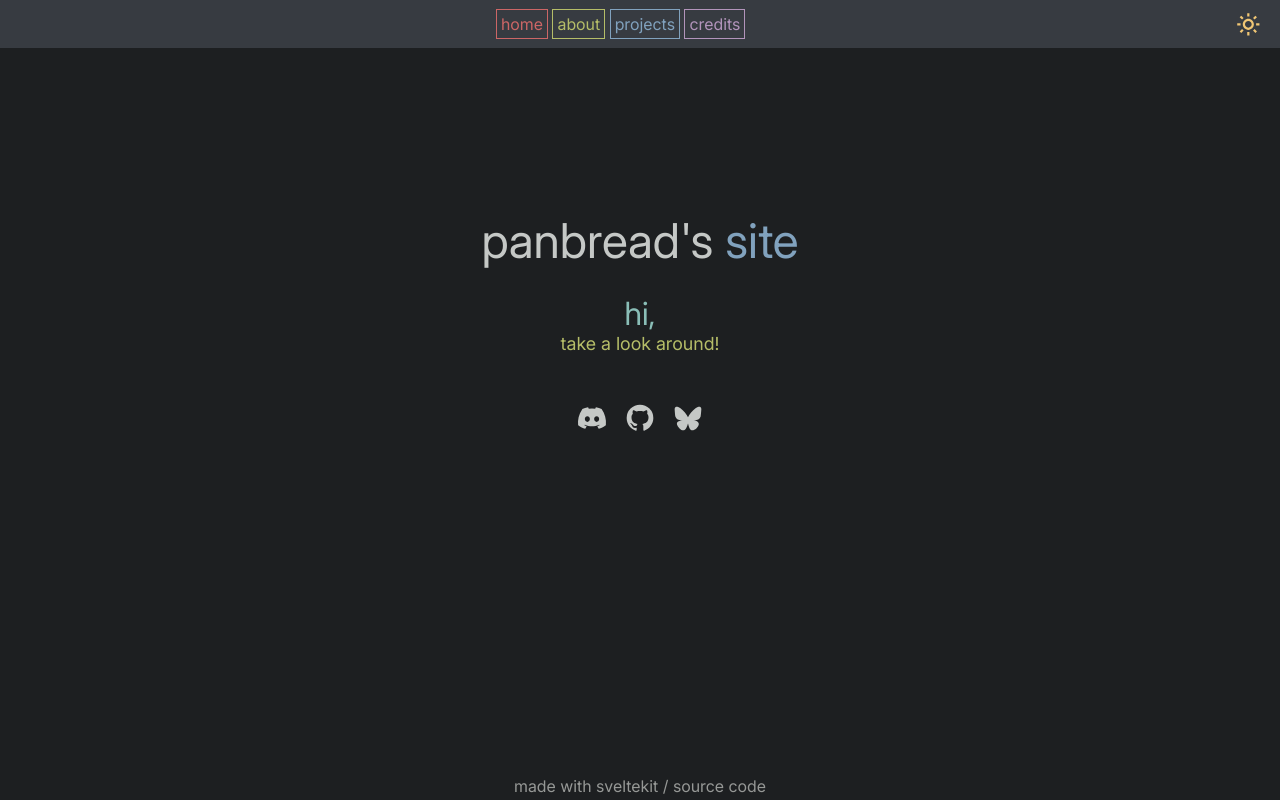
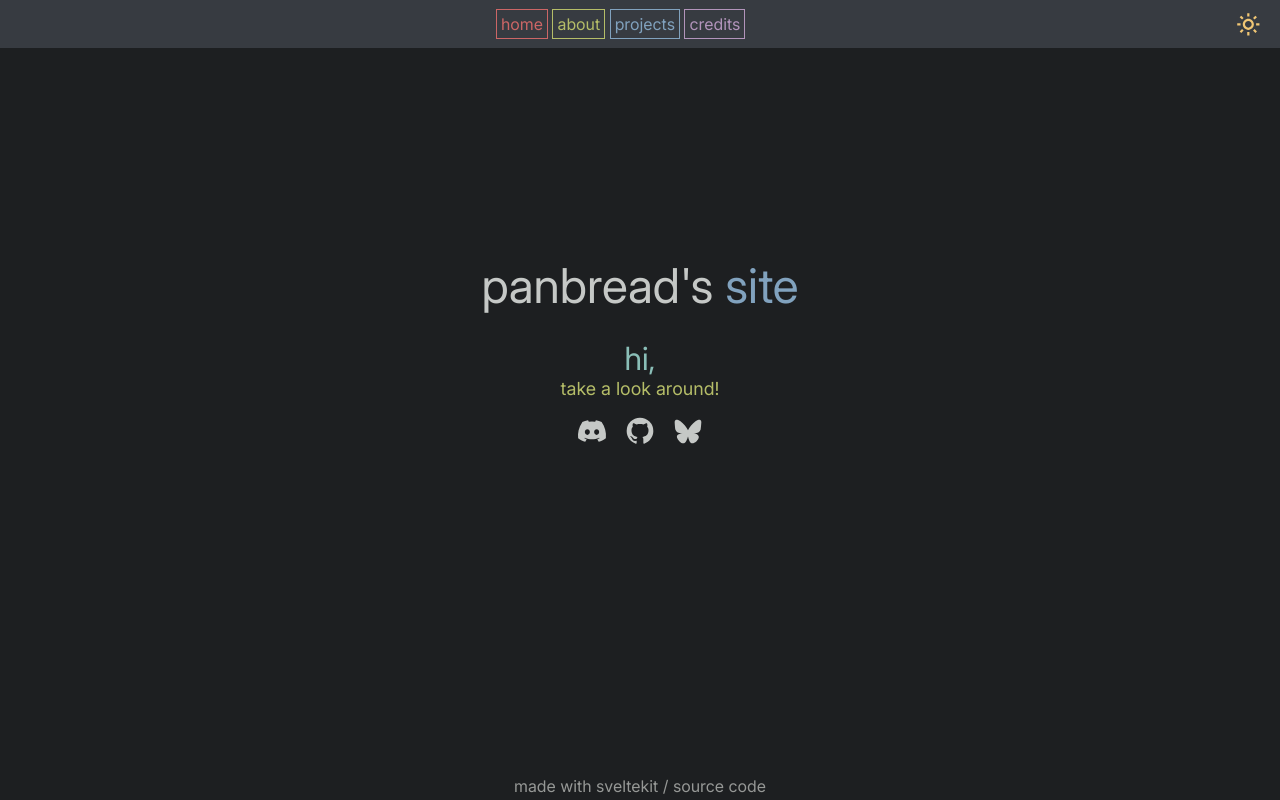
Before and after one commit to Panniku/panbread.github.io, a SvelteKit app: page / in a window 1280 px wide. Built offline with nearby package versions, Linux system fonts and the light colour scheme.

Commit message:
css fixes

```diff
--- a/src/app.css
+++ b/src/app.css
@@ -50,7 +50,8 @@ body {
   width: 100%;
   /* https://vendicated.dev/en/ */
   /* What do you mean this works? ?????????? */
-  min-height: 100dvh;
+  /* Edit: this is now 100% instead of the used 1000dvh */
+  min-height: 100%;
   display: flex;
   flex-direction: column;
   margin: 0;
@@ -62,3 +63,7 @@ a {
   color: var(--color-fg);
   text-decoration: none;
 }
+
+a:active {
+  background-color: transparent;
+}
--- a/src/routes/+layout.svelte
+++ b/src/routes/+layout.svelte
@@ -8,21 +8,18 @@
 </script>
 
 <svelte:head>
+  <title>panbread's site</title>
+  <meta property="og:author" content="panbread">
+  <meta property="og:title" content="panbread's site">
+  <meta property="og:description" content="my personal website!">
+  <meta property="og:type" content="website">
   <meta property="og:url" content="http://panniku.github.io">
-  <meta property="og:title" content="panbread's site">
-  <meta property="og:type" content="website">
-  <meta property="og:description" content="my personal website!">
+  <meta name="theme-color" content="#81a2be">
   <meta property="og:image" content="{previewImage}">
   <meta property="og:image:width" content="1200">
   <meta property="og:image:height" content="630">
   <meta property="og:image:type" content="image/png">
-  <meta name="theme-color" content="#81a2be">
-  <!-- Additional tags -->
-  <meta name="twitter:title" content="panbread's site">
-  <meta name="twitter:description" content="my personal website!">
-  <meta name="twitter:image" content="{previewImage}">
   <meta name="twitter:card" content="summary_large_image">
-  <!-- Image tags -->
 </svelte:head>
 
 <Header></Header>
@@ -41,8 +38,7 @@
 <style>
 
 .content {
-  height: 100%;
-  margin: 24px auto;
+  margin: 0 auto;
   padding: 24px;
 }
 
@@ -69,11 +65,8 @@
 
 @media screen and (max-height: 330px) {
   .content {
-    margin: 0 auto;
+    margin: 0;
     padding: 0;
-  }
-  .footer {
-    margin-top: 0;
   }
 }
 
--- a/src/routes/+page.svelte
+++ b/src/routes/+page.svelte
@@ -21,19 +21,26 @@
         flex-direction: column;
         justify-content: center;
         align-items: center;
-        margin-top: 25%;
+        margin-top: 18em;
         padding: 24px;
     }
 
-    @media screen and (min-height: 1000px) {
+    @media screen and (max-height: 900px) {
         .container {
-            margin-top: 75%;
+            margin-top: 10em;
         }
     }
 
-    @media screen and (max-height: 450px) {
+    @media screen and (max-height: 600px) {
+        .container {
+            margin-top: 5em;
+        }
+    }
+
+    @media screen and (max-height: 470px) {
         .container {
             margin-top: 0;
+            padding: 0;
         }
     }
 
@@ -57,7 +64,7 @@
     }
 
     .socials {
-        margin-top: 15%;
+        margin-top: 1em;
         display: flex;
         flex-direction: row;
         gap: 1em;
```
